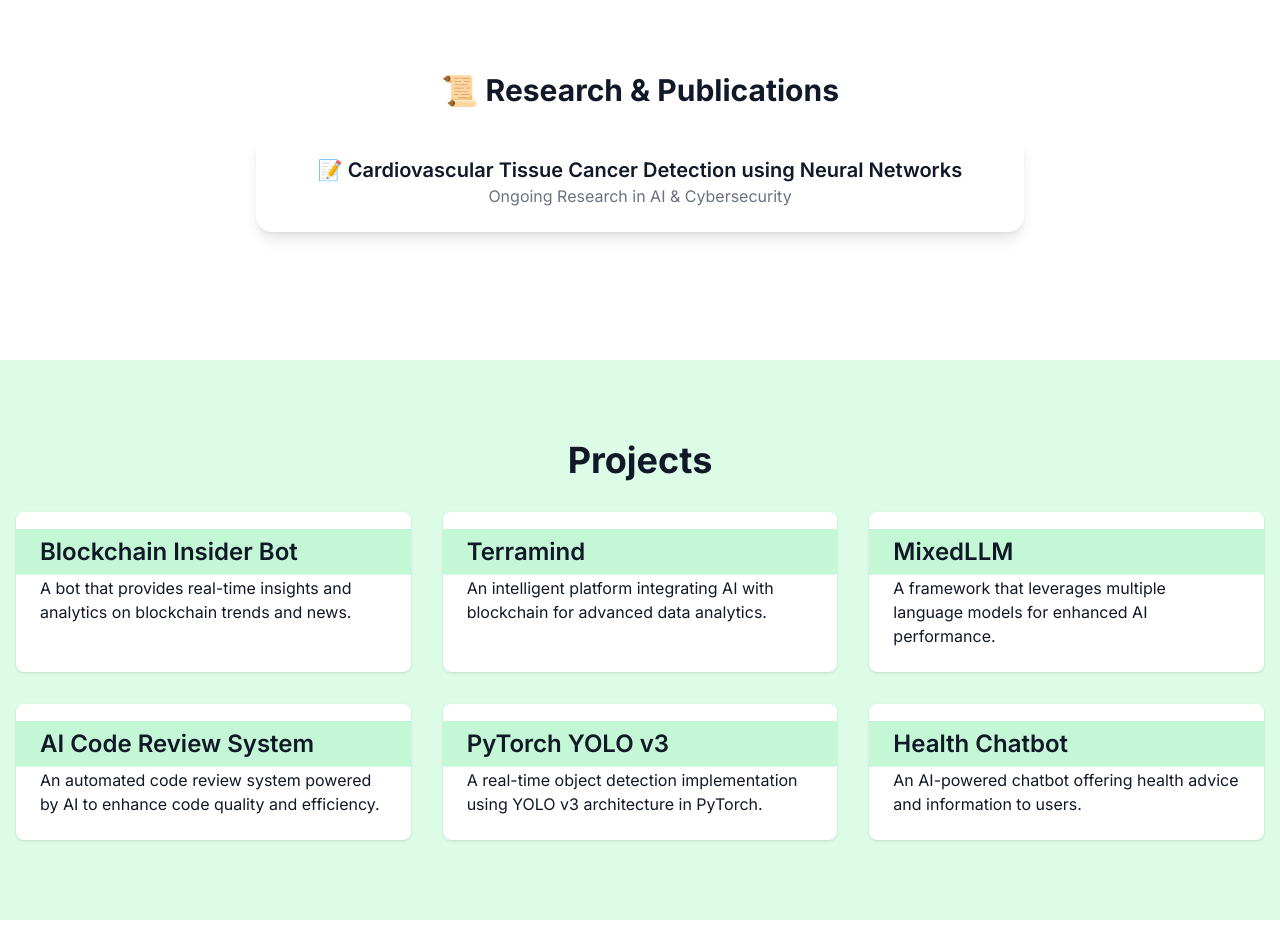
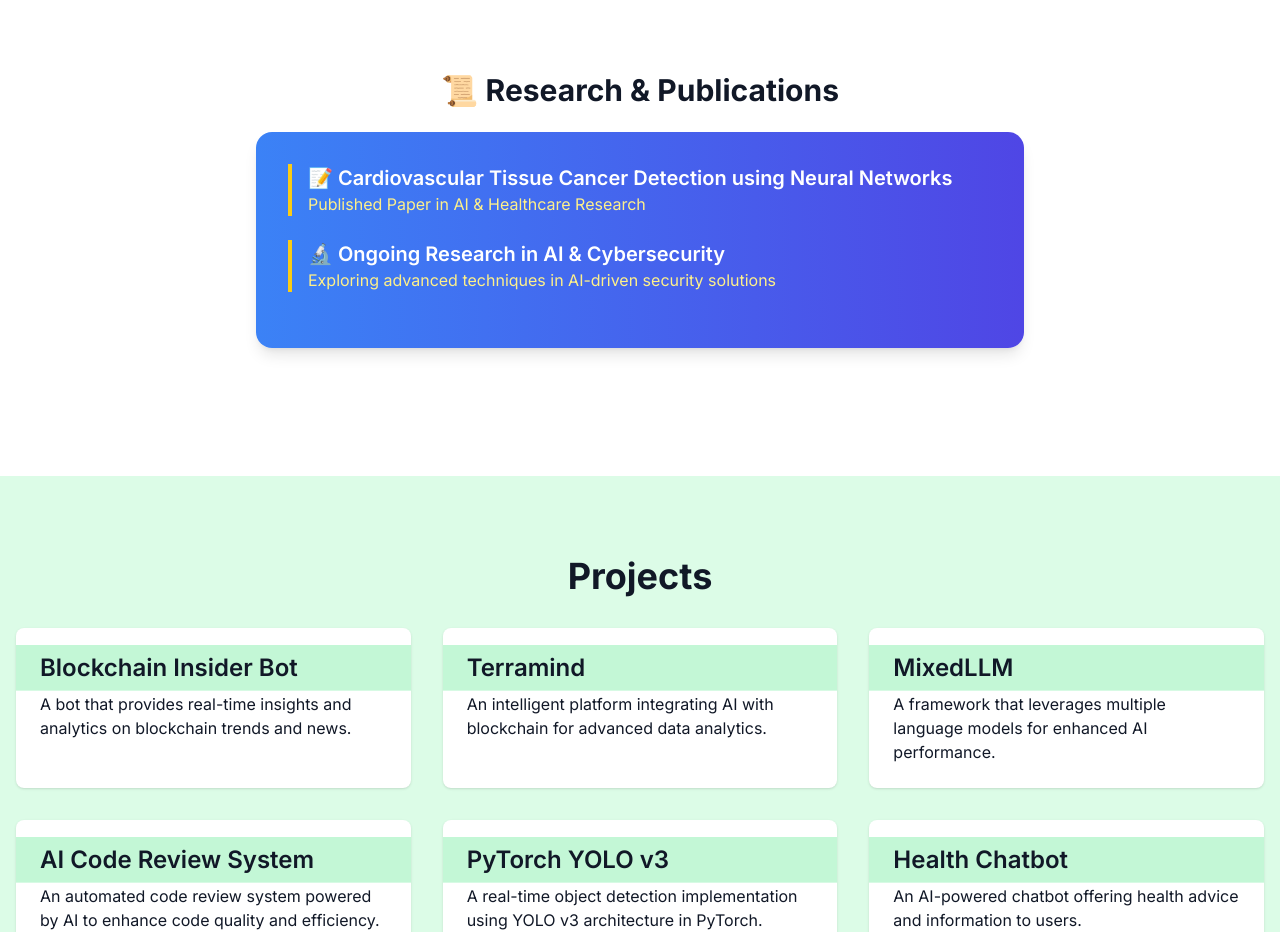
Before and after one commit to MogasalaHemagiri/my-portfolio, a Next.js app: page / in a window 1280 px wide. Shown: the part 2020-2952 px from the top of the page. Built offline with nearby package versions, Linux system fonts and the light colour scheme.

Commit message:
Update Publications.js

```diff
--- a/components/Publications.js
+++ b/components/Publications.js
@@ -2,6 +2,17 @@
 import { motion } from "framer-motion";
 
 const Publications = () => {
+  const publications = [
+    {
+      title: "📝 Cardiovascular Tissue Cancer Detection using Neural Networks",
+      description: "Published Paper in AI & Healthcare Research",
+    },
+    {
+      title: "🔬 Ongoing Research in AI & Cybersecurity",
+      description: "Exploring advanced techniques in AI-driven security solutions",
+    },
+  ];
+
   return (
     <section className="py-12">
       <motion.h3
@@ -14,19 +25,20 @@ const Publications = () => {
         📜 Research & Publications
       </motion.h3>
 
-      <div className="max-w-3xl mx-auto bg-white dark:bg-gray-900 p-6 rounded-2xl shadow-lg">
+      <div className="max-w-3xl mx-auto bg-gradient-to-r from-blue-500 to-indigo-600 text-white p-8 rounded-2xl shadow-lg">
+        {publications.map((pub, index) => (
           <motion.div
-          className="text-center"
+            key={index}
+            className="mb-6 border-l-4 border-yellow-400 pl-4"
             initial={{ opacity: 0, y: 10 }}
             whileInView={{ opacity: 1, y: 0 }}
             viewport={{ once: true }}
-          transition={{ duration: 0.8 }}
+            transition={{ duration: 0.8, delay: index * 0.2 }}
           >
-          <h4 className="text-xl font-semibold">
-            📝 Cardiovascular Tissue Cancer Detection using Neural Networks
-          </h4>
-          <p className="text-gray-500">Ongoing Research in AI & Cybersecurity</p>
+            <h4 className="text-xl font-semibold">{pub.title}</h4>
+            <p className="text-yellow-200">{pub.description}</p>
           </motion.div>
+        ))}
       </div>
     </section>
   );
```
Lines whose indentation alone changed are shown as unchanged.
